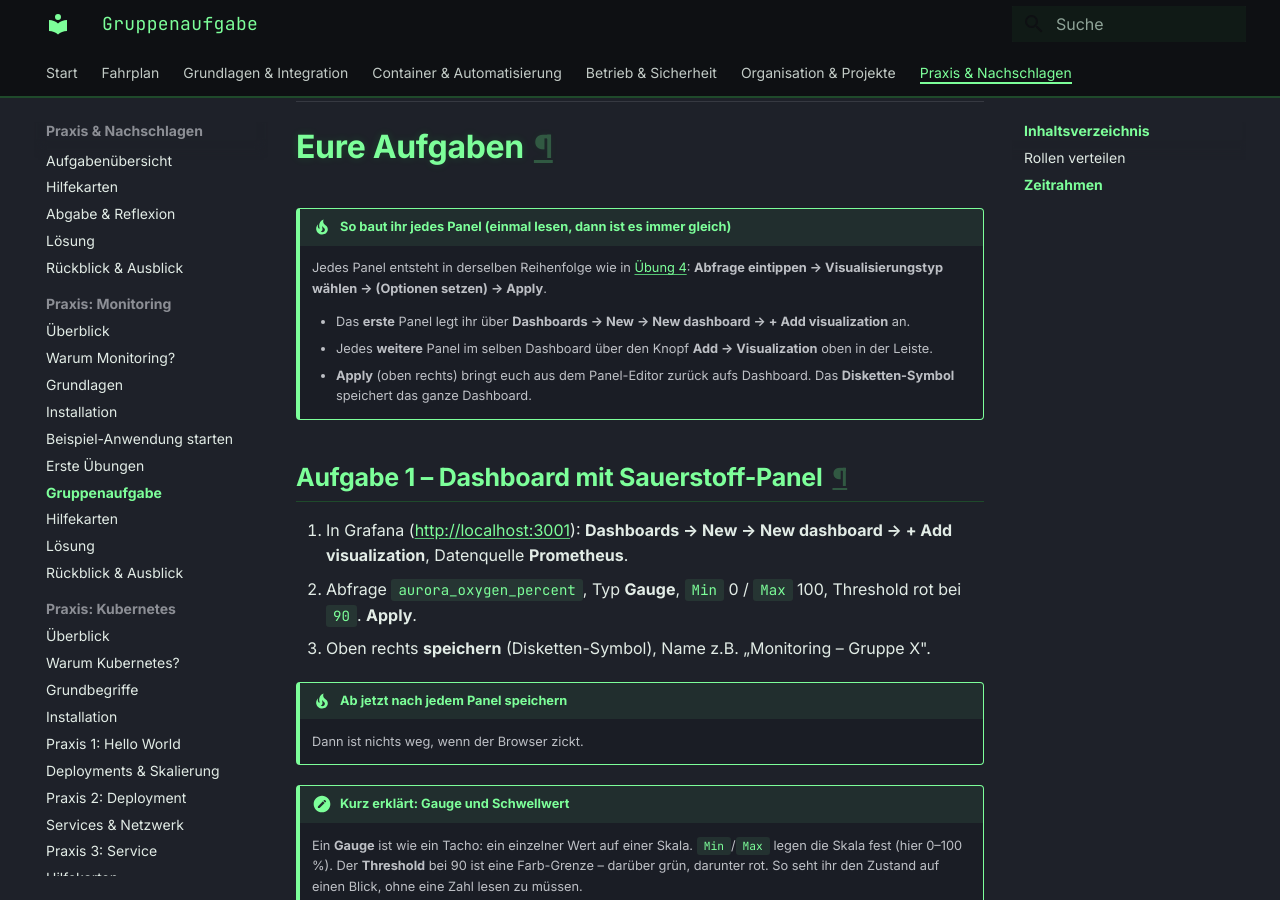
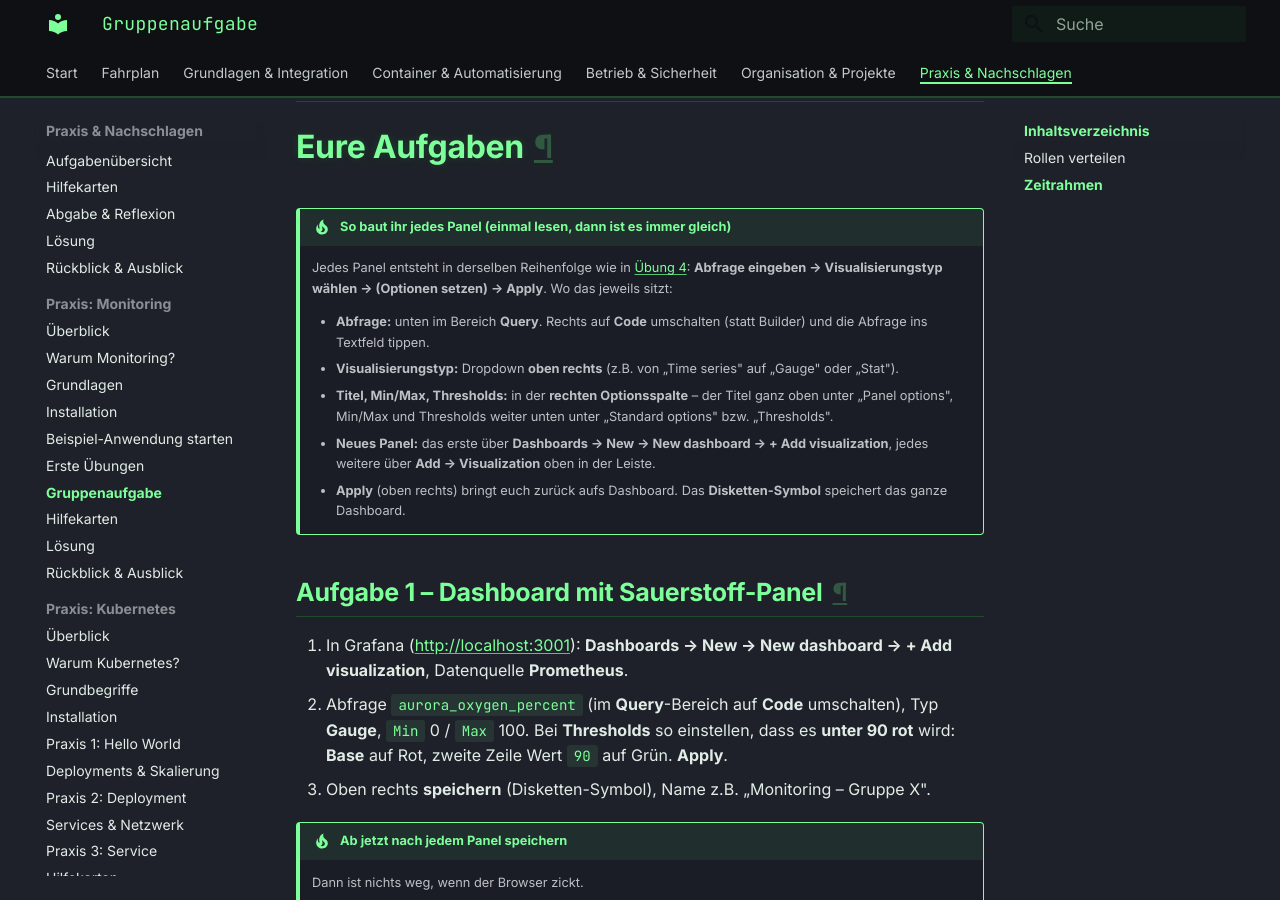
Before and after one commit to JacobMenge/kurs-unterlagen, an MkDocs documentation site: the page built from docs/monitoring-praxis/06-gruppenaufgabe.md, in a window 1280 px wide and 900 px high, scrolled down 1043 px. Built offline with MkDocs 1.6.1 and Material for MkDocs 9.7.7, drawn with Linux system fonts in a browser that asks for light colours.

```diff
--- a/docs/monitoring-praxis/06-gruppenaufgabe.md
+++ b/docs/monitoring-praxis/06-gruppenaufgabe.md
@@ -39,16 +39,18 @@
 # Eure Aufgaben
 
 !!! tip "So baut ihr jedes Panel (einmal lesen, dann ist es immer gleich)"
-    Jedes Panel entsteht in derselben Reihenfolge wie in [Übung 4](05-erste-uebungen.md): **Abfrage eintippen → Visualisierungstyp wählen → (Optionen setzen) → Apply**.
+    Jedes Panel entsteht in derselben Reihenfolge wie in [Übung 4](05-erste-uebungen.md): **Abfrage eingeben → Visualisierungstyp wählen → (Optionen setzen) → Apply**. Wo das jeweils sitzt:
 
-    - Das **erste** Panel legt ihr über **Dashboards → New → New dashboard → + Add visualization** an.
-    - Jedes **weitere** Panel im selben Dashboard über den Knopf **Add → Visualization** oben in der Leiste.
-    - **Apply** (oben rechts) bringt euch aus dem Panel-Editor zurück aufs Dashboard. Das **Disketten-Symbol** speichert das ganze Dashboard.
+    - **Abfrage:** unten im Bereich **Query**. Rechts auf **Code** umschalten (statt Builder) und die Abfrage ins Textfeld tippen.
+    - **Visualisierungstyp:** Dropdown **oben rechts** (z.B. von „Time series" auf „Gauge" oder „Stat").
+    - **Titel, Min/Max, Thresholds:** in der **rechten Optionsspalte** – der Titel ganz oben unter „Panel options", Min/Max und Thresholds weiter unten unter „Standard options" bzw. „Thresholds".
+    - **Neues Panel:** das erste über **Dashboards → New → New dashboard → + Add visualization**, jedes weitere über **Add → Visualization** oben in der Leiste.
+    - **Apply** (oben rechts) bringt euch zurück aufs Dashboard. Das **Disketten-Symbol** speichert das ganze Dashboard.
 
 ## Aufgabe 1 – Dashboard mit Sauerstoff-Panel
 
 1. In Grafana (<http://localhost:3001>): **Dashboards → New → New dashboard → + Add visualization**, Datenquelle **Prometheus**.
-2. Abfrage `aurora_oxygen_percent`, Typ **Gauge**, `Min` 0 / `Max` 100, Threshold rot bei `90`. **Apply**.
+2. Abfrage `aurora_oxygen_percent` (im **Query**-Bereich auf **Code** umschalten), Typ **Gauge**, `Min` 0 / `Max` 100. Bei **Thresholds** so einstellen, dass es **unter 90 rot** wird: **Base** auf Rot, zweite Zeile Wert `90` auf Grün. **Apply**.
 3. Oben rechts **speichern** (Disketten-Symbol), Name z.B. „Monitoring – Gruppe X".
 
 !!! tip "Ab jetzt nach jedem Panel speichern"
```
Also changed, not shown: docs/monitoring-praxis/05-erste-uebungen.md (+11 -3 lines), docs/monitoring-praxis/08-loesung.md (+2 -2 lines).
